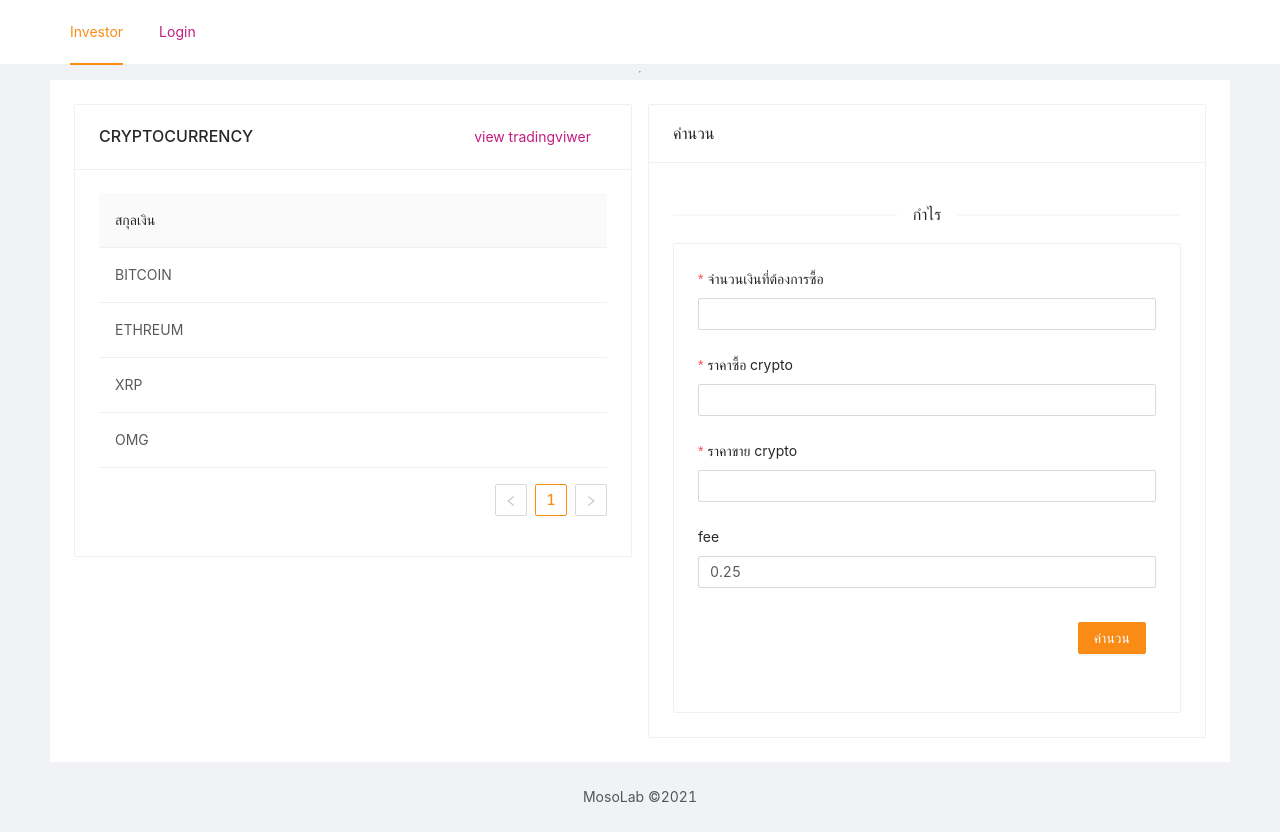
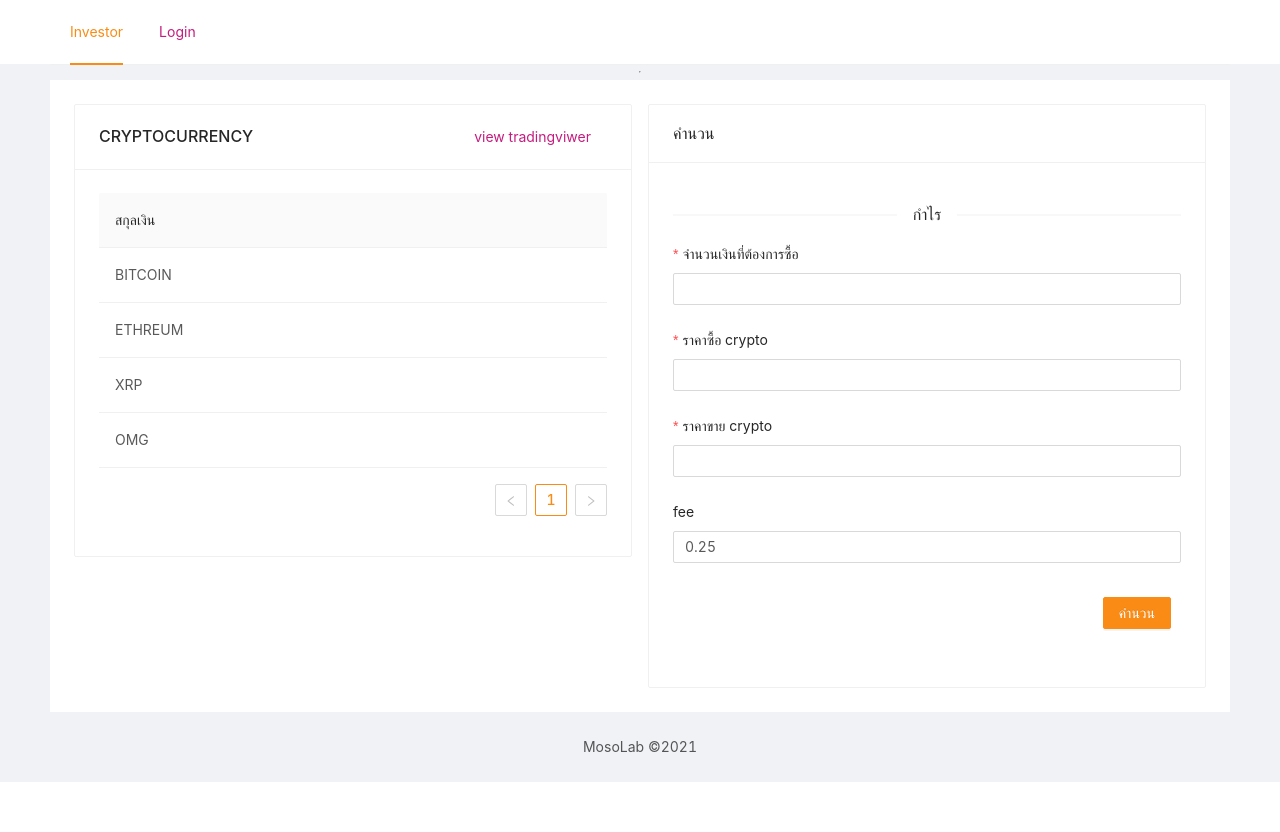
Before and after one commit to mosogrean/tradingboard, a React (Create React App) app: page / in a window 1280 px wide. After the commit the page ends 800 px from the top, so only its background shows below. Built offline with nearby package versions, Linux system fonts and the light colour scheme.

Commit message:
:zap: new less

```diff
--- a/src/layout/less/main-layout.less
+++ b/src/layout/less/main-layout.less
@@ -4,3 +4,9 @@
       padding: 0;
   }
 }
+
+.ant-card-body {
+  @media screen and (max-width: 375px) {
+    padding: 10px;
+  }
+}
--- a/src/page/investor/Index.tsx
+++ b/src/page/investor/Index.tsx
@@ -73,7 +73,6 @@ const Index: React.FC = (): JSX.Element => {
         <Col xs={24} sm={24} md={24} lg={12}>
           <Card title="คำนวน">
             <Divider>กำไร</Divider>
-            <Card>
               <Form
                 layout="vertical"
                 onFinish={(value: {cash: number; crypto_buy: number; crypto_sale: number; fee: number}): void => {
@@ -119,7 +118,6 @@ const Index: React.FC = (): JSX.Element => {
                   <Button style={{ float: 'right', margin: 10 }} type="primary" htmlType="submit">คำนวน</Button>
                 </Form.Item>
               </Form>
-            </Card>
             {
               descDeposit ? (
                 <Card style={{ marginTop: 10 }}>
```
